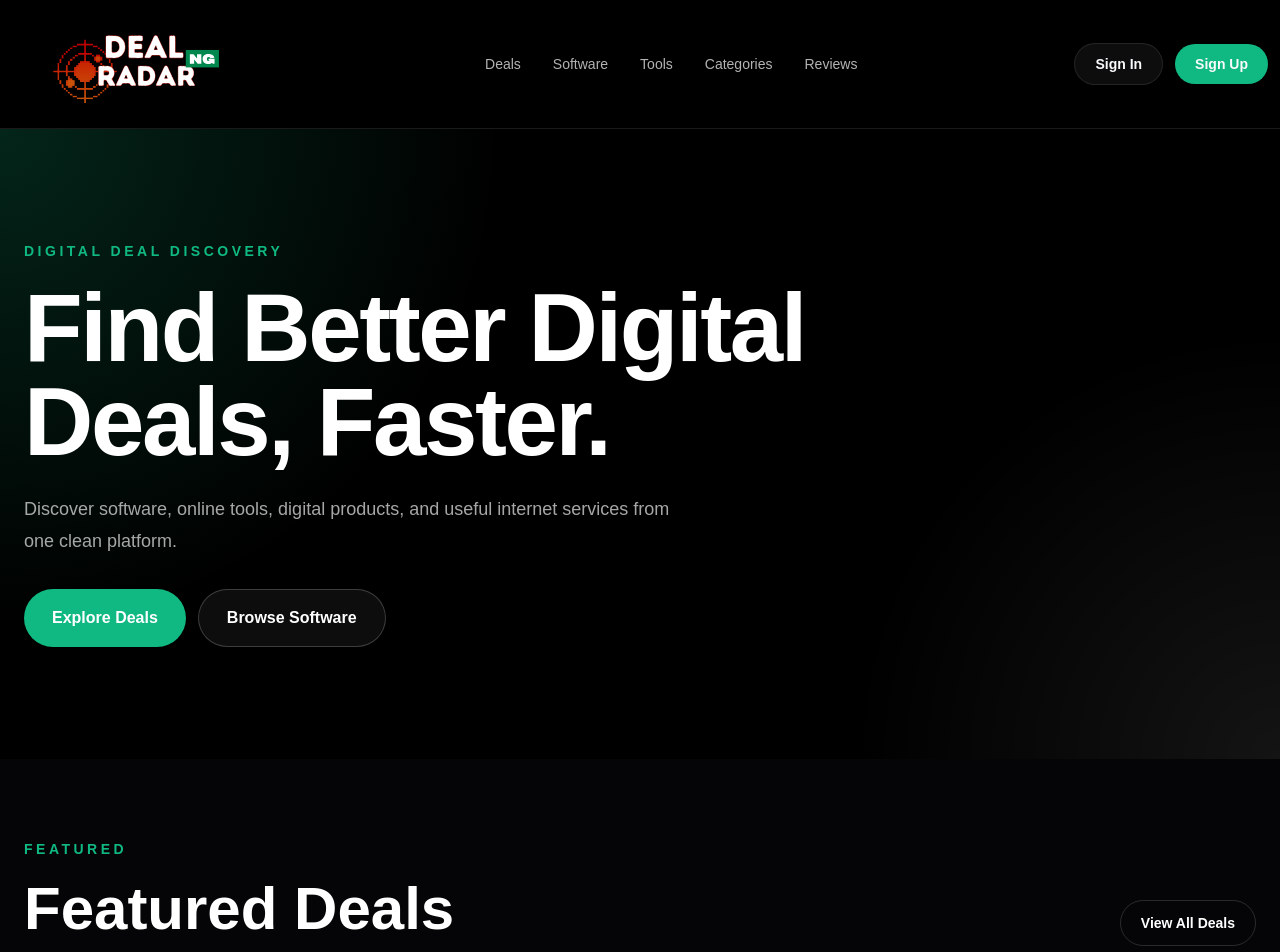
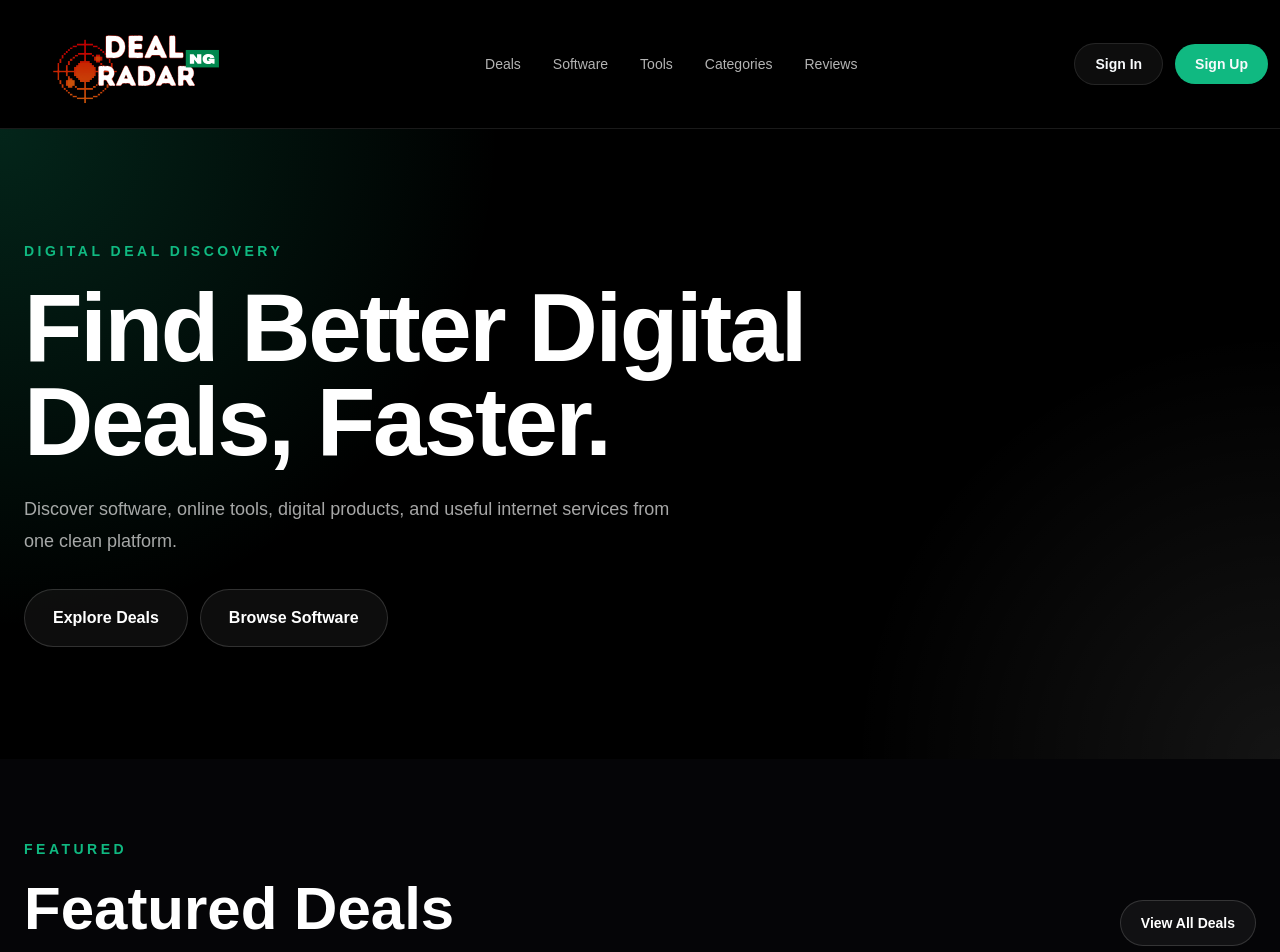
Before and after one commit to Oyewolesyl/dealradarng, a Next.js app: page / in a window 1280 px wide. Shown: the top 952 px of the page. Built offline with nearby package versions, Linux system fonts and the light colour scheme.

Commit message:
Refine dark theme buttons

```diff
--- a/app/page.tsx
+++ b/app/page.tsx
@@ -9,51 +9,150 @@ export default function Home() {
     <main>
       <section className="relative overflow-hidden bg-black px-5 py-16 text-white sm:px-6 sm:py-20 md:py-28">
         <div className="absolute inset-0 bg-[radial-gradient(circle_at_top_left,#10B98133,transparent_35%),radial-gradient(circle_at_bottom_right,#ffffff14,transparent_30%)]" />
+
         <div className="relative z-10 mx-auto max-w-7xl">
+
           <div className="max-w-4xl">
-            <p className="mb-5 text-xs font-bold uppercase tracking-[0.25em] text-[#10B981] sm:text-sm">Digital deal discovery</p>
-            <h1 className="text-4xl font-black leading-[0.98] tracking-tight sm:text-5xl md:text-7xl lg:text-8xl">Find Better Digital Deals, Faster.</h1>
-            <p className="mt-6 max-w-2xl text-base leading-7 text-white/65 sm:text-lg sm:leading-8">Discover software, online tools, digital products, and useful internet services from one clean platform.</p>
+
+            <p className="mb-5 text-xs font-bold uppercase tracking-[0.25em] text-[#10B981] sm:text-sm">
+              Digital deal discovery
+            </p>
+
+            <h1 className="text-4xl font-black leading-[0.98] tracking-tight sm:text-5xl md:text-7xl lg:text-8xl">
+              Find Better Digital Deals, Faster.
+            </h1>
+
+            <p className="mt-6 max-w-2xl text-base leading-7 text-white/65 sm:text-lg sm:leading-8">
+              Discover software, online tools, digital products,
+              and useful internet services from one clean platform.
+            </p>
+
             <div className="mt-8 flex flex-col gap-3 sm:flex-row sm:flex-wrap">
-              <Link href="/deals" className="inline-flex items-center justify-center rounded-full bg-[#10B981] px-7 py-4 text-sm font-black text-black transition hover:bg-white sm:text-base">Explore Deals</Link>
-              <Link href="/software" className="inline-flex items-center justify-center rounded-full border border-white/20 bg-white/5 px-7 py-4 text-sm font-black text-white transition hover:bg-white/10 sm:text-base">Browse Software</Link>
+
+              <Link
+                href="/deals"
+                className="inline-flex items-center justify-center rounded-full border border-white/15 bg-white/5 px-7 py-4 text-sm font-black text-white transition duration-200 hover:border-[#10B981] hover:bg-[#10B981] hover:text-black sm:text-base"
+              >
+                Explore Deals
+              </Link>
+
+              <Link
+                href="/software"
+                className="inline-flex items-center justify-center rounded-full border border-white/15 bg-white/5 px-7 py-4 text-sm font-black text-white transition duration-200 hover:border-[#10B981] hover:bg-[#10B981] hover:text-black sm:text-base"
+              >
+                Browse Software
+              </Link>
+
             </div>
+
           </div>
+
         </div>
+
       </section>
 
       <section className="bg-[#050507] px-5 py-14 text-white sm:px-6 sm:py-20">
+
         <div className="mx-auto max-w-7xl">
+
           <div className="mb-8 flex flex-col gap-4 sm:mb-10 md:flex-row md:items-end md:justify-between">
-            <div><p className="mb-3 text-xs font-bold uppercase tracking-[0.25em] text-[#10B981] sm:text-sm">Featured</p><h2 className="text-3xl font-black leading-tight sm:text-4xl md:text-6xl">Featured Deals</h2></div>
-            <Link href="/deals" className="inline-flex w-fit rounded-full border border-white/15 px-5 py-3 text-sm font-bold">View All Deals</Link>
+
+            <div>
+              <p className="mb-3 text-xs font-bold uppercase tracking-[0.25em] text-[#10B981] sm:text-sm">
+                Featured
+              </p>
+
+              <h2 className="text-3xl font-black leading-tight sm:text-4xl md:text-6xl">
+                Featured Deals
+              </h2>
+            </div>
+
+            <Link
+              href="/deals"
+              className="inline-flex w-fit rounded-full border border-white/15 bg-white/5 px-5 py-3 text-sm font-bold text-white transition duration-200 hover:border-[#10B981] hover:bg-[#10B981] hover:text-black"
+            >
+              View All Deals
+            </Link>
+
           </div>
-          <div className="grid gap-5 sm:grid-cols-2 lg:grid-cols-3">{deals.map((deal) => <DealCard key={deal.id} deal={deal} />)}</div>
+
+          <div className="grid gap-5 sm:grid-cols-2 lg:grid-cols-3">
+            {deals.map((deal) => (
+              <DealCard key={deal.id} deal={deal} />
+            ))}
+          </div>
+
         </div>
+
       </section>
 
       <section className="bg-black px-5 py-14 text-white sm:px-6 sm:py-20">
+
         <div className="mx-auto max-w-7xl">
-          <p className="mb-3 text-xs font-bold uppercase tracking-[0.25em] text-[#10B981] sm:text-sm">Why Deal Radar NG</p>
-          <h2 className="max-w-3xl text-3xl font-black leading-tight sm:text-4xl md:text-6xl">Built to make digital product discovery cleaner.</h2>
-          <div className="mt-10 grid gap-5 md:grid-cols-3">{features.map((feature) => <FeatureCard key={feature.title} feature={feature} />)}</div>
+
+          <p className="mb-3 text-xs font-bold uppercase tracking-[0.25em] text-[#10B981] sm:text-sm">
+            Why Deal Radar NG
+          </p>
+
+          <h2 className="max-w-3xl text-3xl font-black leading-tight sm:text-4xl md:text-6xl">
+            Built to make digital product discovery cleaner.
+          </h2>
+
+          <div className="mt-10 grid gap-5 md:grid-cols-3">
+            {features.map((feature) => (
+              <FeatureCard key={feature.title} feature={feature} />
+            ))}
+          </div>
+
         </div>
+
       </section>
 
       <section className="bg-[#F5F5F2] px-5 py-14 sm:px-6 sm:py-20">
+
         <div className="mx-auto max-w-7xl">
-          <p className="mb-3 text-xs font-bold uppercase tracking-[0.25em] text-[#059669] sm:text-sm">Categories</p>
-          <h2 className="max-w-3xl text-3xl font-black leading-tight text-black sm:text-4xl md:text-6xl">Browse deals by what you actually need.</h2>
-          <div className="mt-10 grid gap-5 sm:grid-cols-2 lg:grid-cols-3">{categories.map((category) => <CategoryCard key={category.name} category={category} />)}</div>
+
+          <p className="mb-3 text-xs font-bold uppercase tracking-[0.25em] text-[#059669] sm:text-sm">
+            Categories
+          </p>
+
+          <h2 className="max-w-3xl text-3xl font-black leading-tight text-black sm:text-4xl md:text-6xl">
+            Browse deals by what you actually need.
+          </h2>
+
+          <div className="mt-10 grid gap-5 sm:grid-cols-2 lg:grid-cols-3">
+            {categories.map((category) => (
+              <CategoryCard key={category.name} category={category} />
+            ))}
+          </div>
+
         </div>
+
       </section>
 
       <section className="bg-black px-5 py-14 text-white sm:px-6 sm:py-20">
+
         <div className="mx-auto max-w-7xl rounded-[2rem] border border-white/10 bg-white/[0.04] p-6 sm:p-8 md:p-14">
-          <h2 className="max-w-3xl text-3xl font-black leading-tight sm:text-4xl md:text-6xl">Ready to discover better online tools?</h2>
-          <p className="mt-5 max-w-2xl text-base leading-7 text-white/60 sm:text-lg">Start with curated offers from Expertnaire, PartnerStack, and Selar. More categories will be added as the platform grows.</p>
-          <Link href="/deals" className="mt-8 inline-flex w-full items-center justify-center rounded-full bg-white px-7 py-4 font-black text-black sm:w-fit">Explore Deals</Link>
+
+          <h2 className="max-w-3xl text-3xl font-black leading-tight sm:text-4xl md:text-6xl">
+            Ready to discover better online tools?
+          </h2>
+
+          <p className="mt-5 max-w-2xl text-base leading-7 text-white/60 sm:text-lg">
+            Start with curated offers from Expertnaire,
+            PartnerStack, and Selar. More categories
+            will be added as the platform grows.
+          </p>
+
+          <Link
+            href="/deals"
+            className="mt-8 inline-flex w-full items-center justify-center rounded-full border border-white/15 bg-white/5 px-7 py-4 font-black text-white transition duration-200 hover:border-[#10B981] hover:bg-[#10B981] hover:text-black sm:w-fit"
+          >
+            Explore Deals
+          </Link>
+
         </div>
+
       </section>
     </main>
   );
```
